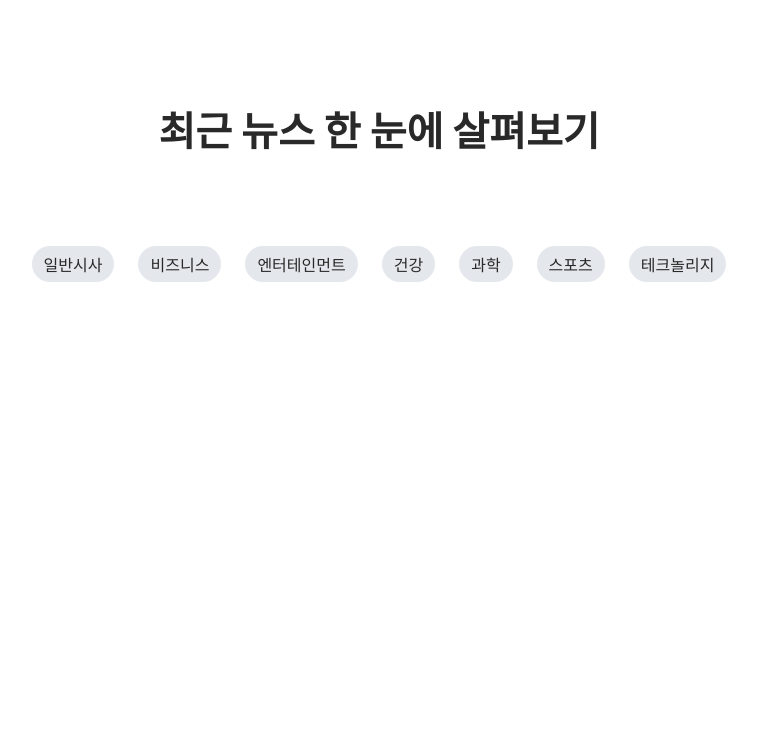
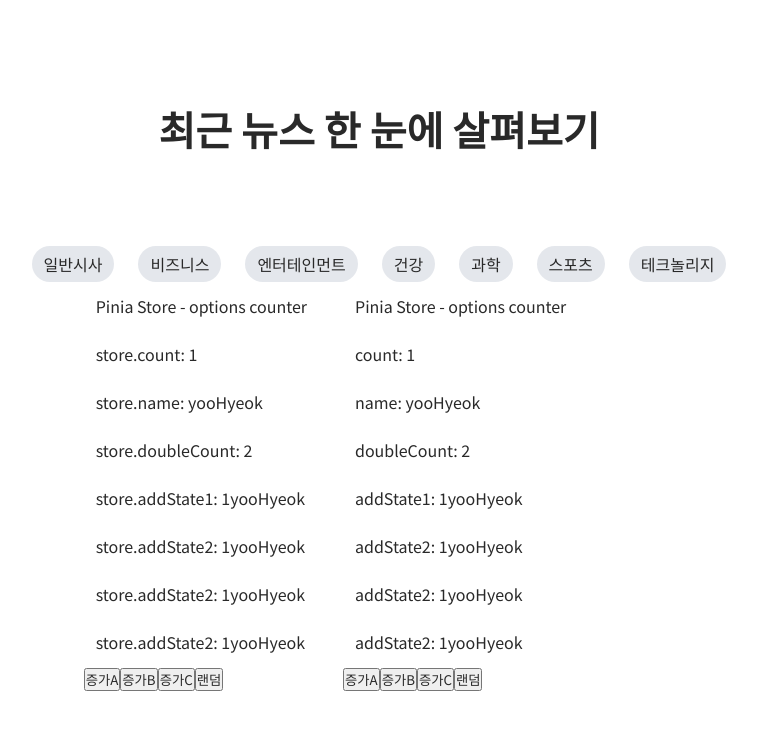
Before and after one commit to YooHyeok/nuxt-9din-news-app, a Nuxt app: page /pinia/options in a window 1280 px wide. Shown: the top 730 px of the page, without its empty margins (261-1018 px from the left). Built offline with nearby package versions, Linux system fonts and the light colour scheme.

Commit message:
feat: `pages/pinia/options/index.vue` - pinia Options 컴포넌트 구현 (state storeRefs 적용)

```diff
--- /dev/null
+++ b/pages/pinia/options/index.vue
@@ -0,0 +1,69 @@
+<template>
+  <div class="page">
+    <div>
+      <span>Pinia Store - options counter</span>
+      <span>store.count: {{ store.count }}</span>
+      <span>store.name: {{ store.name }}</span>
+      <span>store.doubleCount: {{ store.doubleCount }}</span>
+      <span>store.addState1: {{ store.addState1 }}</span>
+      <span>store.addState2: {{ store.addState2 }}</span>
+      <span>store.addState2: {{ store.addState3 }}</span>
+      <span>store.addState2: {{ store.addState4 }}</span>
+      <button @click="store.incrementA()">증가A</button>
+      <button @click="store.incrementB()">증가B</button>
+      <button @click="store.incrementC()">증가C</button>
+      <button @click="store.randomizeCounter()">랜덤</button>
+    </div>
+    <div>
+      <span>Pinia Store - options counter</span>
+      <span>count: {{ count }}</span>
+      <span>name: {{ name }}</span>
+      <span>doubleCount: {{ doubleCount }}</span>
+      <span>addState1: {{ addState1 }}</span>
+      <span>addState2: {{ addState2 }}</span>
+      <span>addState2: {{ addState3 }}</span>
+      <span>addState2: {{ addState4 }}</span>
+      <button @click="incrementA()">증가A</button>
+      <button @click="incrementB()">증가B</button>
+      <button @click="incrementC()">증가C</button>
+      <button @click="randomizeCounter()">랜덤</button>
+    </div>
+  </div>
+</template>
+<script setup lang="ts">
+import { useExOptionsStore } from "@/sotres/example"
+const store = useExOptionsStore();
+// const {count, name, doubleCount, addState1, addState2, addState3, addState4, incrementA, incrementB, incrementC} = store;
+/**
+ * pinia로 만들어진 store는 reactive로 래핑된 객체이다.
+ * 이 말은 구조분해할당을 하면 state가 반응성을 읽게 된다.
+ * 구조분해 할당을 하고 나서도 state의 반응성을 유지하고 싶다면 pinia에서 vue의 toRefs와 동일한 기능을 제공하는 storeToRefs()를 사용해야 한다.
+ * toRefs 함수는 반응형 state변수의 반응성을 유지하기 위해 사용하는 함수이다.
+ * 함수(메서드)는 반응형 데이터가 아니므로 ref로 변환하지 않기 때문에 actions는 store객체 자체에서 구조분해 할당을 하고,
+ * state는 store를 storeToRefs()의 매개변수로 전달하여 감싼 뒤 구조분해 할당 한다.
+ */
+const { incrementA, incrementB, incrementC, randomizeCounter } = store;
+const {count, name, doubleCount, addState1, addState2, addState3, addState4} = storeToRefs(store);
+
+
+</script>
+<style lang="scss" scoped>
+.page {
+  display: flex;
+  flex-wrap: wrap;
+  align-content: flex-start;
+  justify-content: center;
+
+  width: calc(100% - 96px);
+
+  gap: 24px;
+
+  span {
+    display: flex;
+    flex-wrap: wrap;
+    align-content: flex-start;
+    padding: 12px;
+    width: 100%;
+  }
+}
+</style>
```
